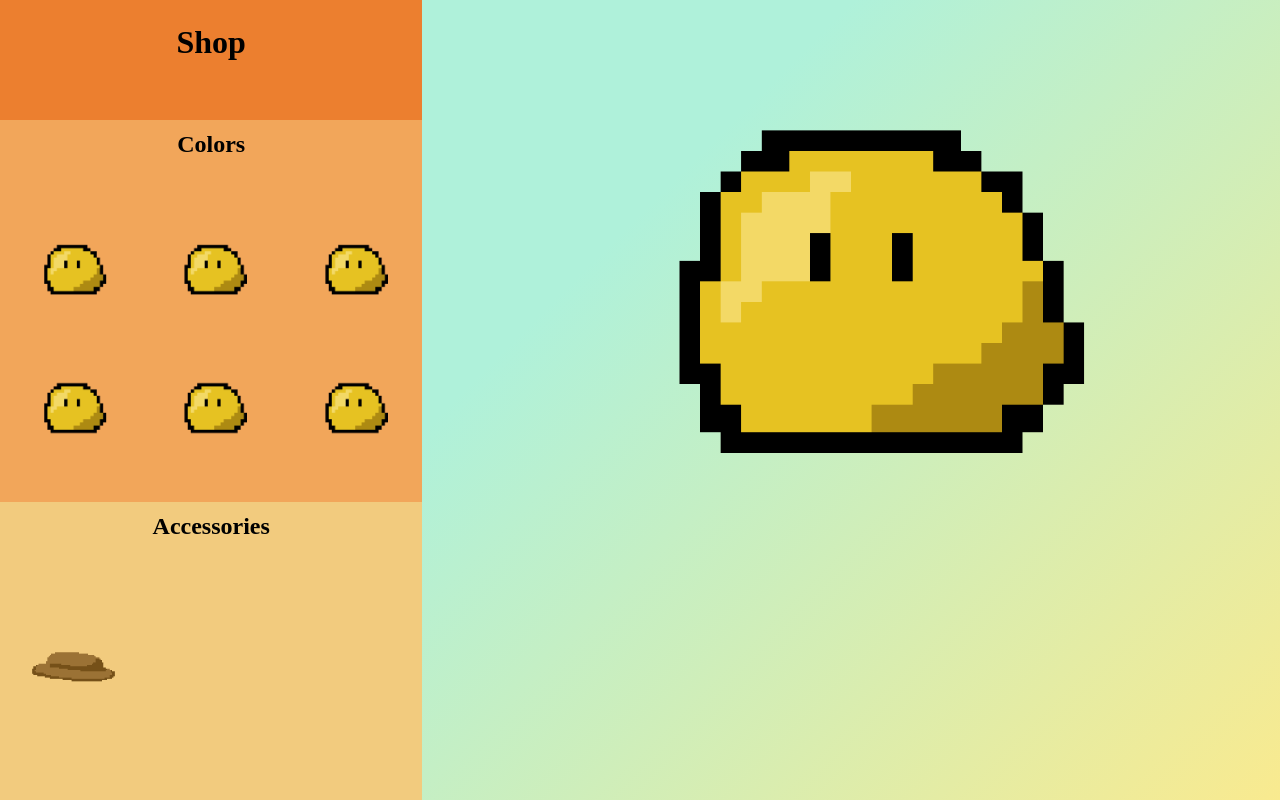
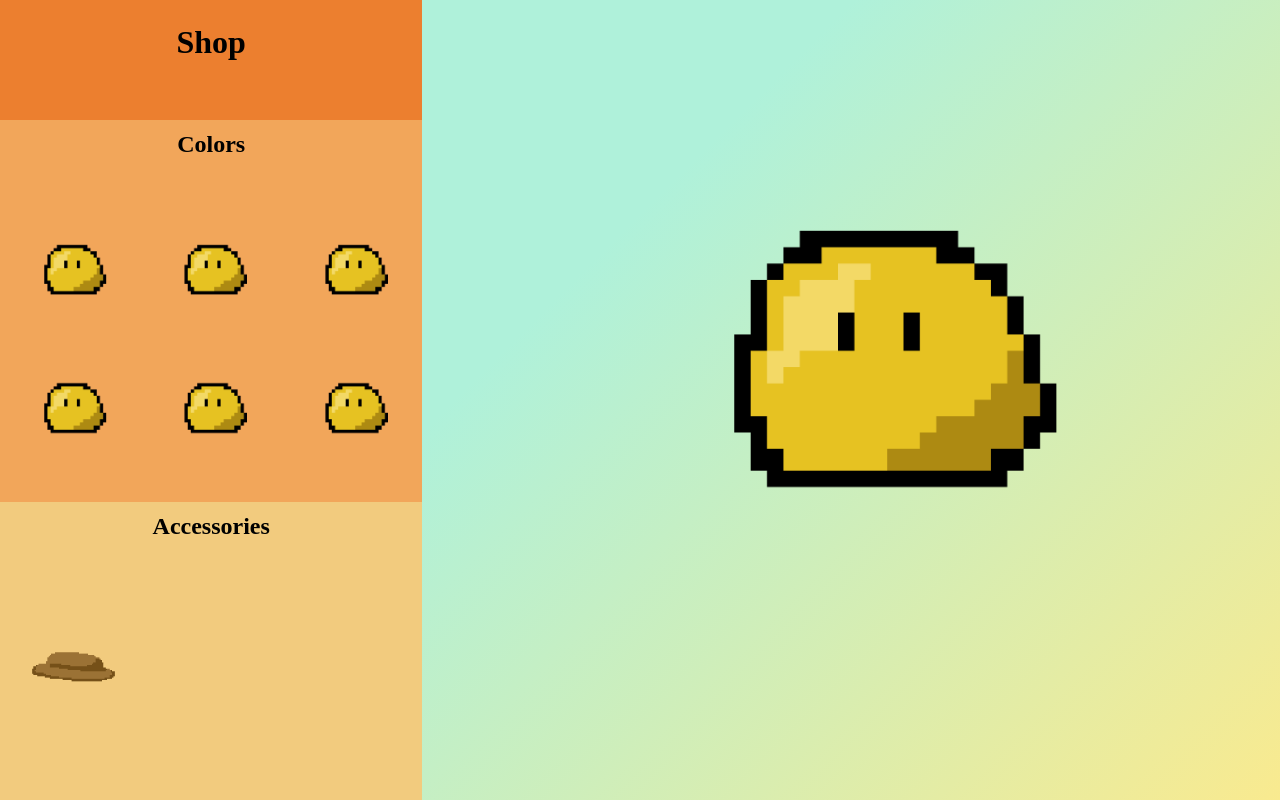
Before and after one commit to KOL305/task-manager-with-slimes, a Flask app: template templates/shop.html in a window 1280 px wide. Run offline with Flask 2, Linux system fonts and the light colour scheme; the template is opened without the code that fills it, so the values that code supplies are empty; parts of the project's set-up code (start-up, migrations or seed data) failed here and were passed over; some libraries are stand-ins or nearby versions.

Commit message:
Update shop.html

```diff
--- a/templates/shop.html
+++ b/templates/shop.html
@@ -90,8 +90,17 @@ h1{
     display: block;
     margin-left: auto;
     margin-right: auto;
-    width: 80%;
+    width: 120%;
     height: auto;
+}
+
+ .center {
+  margin: 0;
+  position: absolute;
+  top: 50%;
+  left: 47%;
+  -ms-transform: translate(-50%, -50%);
+  transform: translate(-50%, -50%);
 }
 
 </style>
@@ -116,7 +125,9 @@ h1{
         </div>
 
         <div class="rightpane">
-            <img src="../static/images/yellow slime.gif">
+            <div class="center">
+                <img src="../static/images/yellow slime.gif">
+            </div>
         </div>
     </div>
 </body>
```
